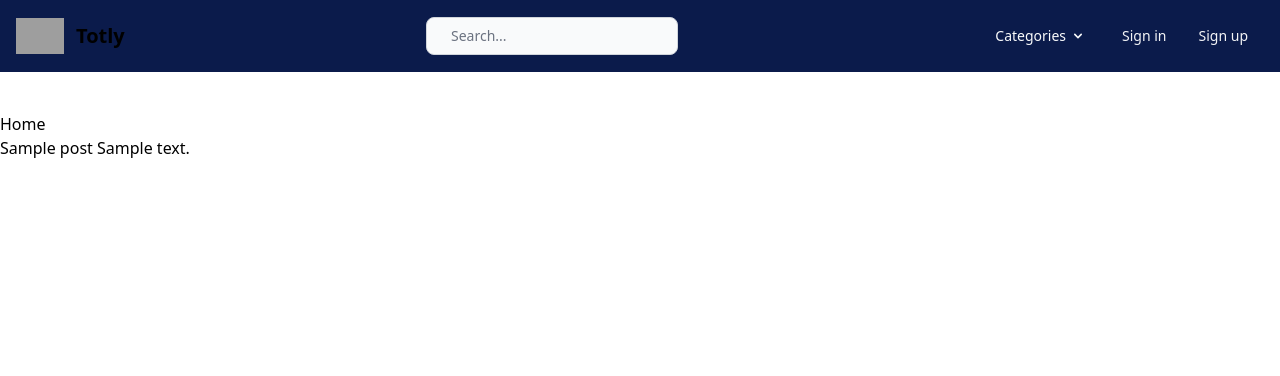
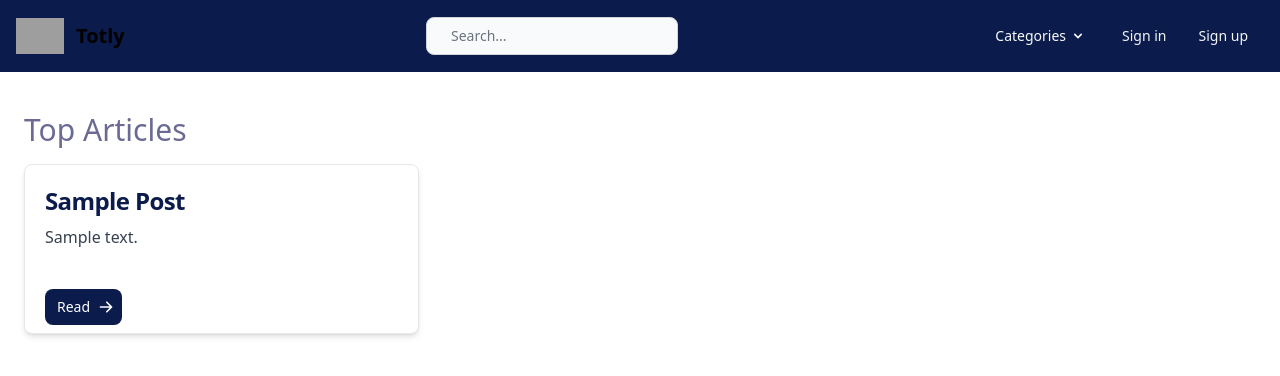
Before and after one commit to hengage/totly, a Django app: page / in a window 1280 px wide. Shown: the top 376 px of the page. Run offline with Django 4.2, Linux system fonts and the light colour scheme; tables that the repository leaves empty hold one stand-in row (values such as "Sample post"); grey boxes are pictures that could not be loaded.

Commit message:
feature: render posts on homepage

```diff
--- a/apps/posts/templates/posts/home.html
+++ b/apps/posts/templates/posts/home.html
@@ -1,16 +1,44 @@
 {% extends '_base.html' %}
-
-
 
 {% block content %}
 
-<h3>Home</h3>
 
-{% for post in post_list %}
+<main class="px-6 pb-12>
+    <div class="mt-16 md:mt-24 lg:px-14">
+        <h4 class="text-2xl md:text-3xl text-heading-color">Top Articles</h4>
 
-    {{ post.title }}
-    {{ post.description }}
-{% endfor %}
+        <div class="space-y-3 sm:space-y-0 mt-4 sm:grid sm:grid-cols-2 lg:grid-cols-3 sm:gap-8 md:gap-6"
+            tyle="border: 2px solid yellow;">
+            {% for post in post_list %}
+            <div
+                class="h56 md:w32 bg-white text-pry-font-color rounded-lg border border-gray-200 shadow-md "
+                tyle="border: 2px solid red;"
+            >
+                <div class="px-5 pt-5 pb-2 min-hfull" tyle="border: 3px dotted red;">
+                    <h5 class="mb-2 text-2xl font-bold tracking-tight text-gray900 text-primary-color"> {{ post.title.title }}</h5>
+                    <!-- </a> -->
+                    <p class="mb-3 font-normal text-gray-700">
+                        <!-- {{ post.description }} -->
+                        <!-- {{ post.content |safe |slice:":10" }}... -->
+                        {{ post.content |safe | truncatewords_html:30 }}
+                    </p>
+
+                    <a
+                        href="{% url 'post_detail' post.slug %}"
+                        class="inline-flex items-center py-2 px-3 text-sm font-medium
+                         text-center text-white bg-blue700 bg-primary-color rounded-lg hover:bg-blue-800
+                          focus:ring-4 focus:outline-none focus:ring-blue-300 mt-7
+                           "
+                        >
+                        Read
+                        <svg aria-hidden="true" class="ml-2 -mr-1 w-4 h-4" fill="currentColor" viewBox="0 0 20 20" xmlns="http://www.w3.org/2000/svg"><path fill-rule="evenodd" d="M10.293 3.293a1 1 0 011.414 0l6 6a1 1 0 010 1.414l-6 6a1 1 0 01-1.414-1.414L14.586 11H3a1 1 0 110-2h11.586l-4.293-4.293a1 1 0 010-1.414z" clip-rule="evenodd"></path></svg>
+                    </a>
+                </div>
+            </div>
+            {% endfor %}
+        </div>
+    </div>
+</main>
 
 
 {% endblock content %}
--- a/static/src/output.css
+++ b/static/src/output.css
@@ -1124,6 +1124,34 @@ input:checked + .toggle-bg {
   margin-bottom: 0.25rem;
 }
 
+.mt-16 {
+  margin-top: 4rem;
+}
+
+.mt-4 {
+  margin-top: 1rem;
+}
+
+.mb-3 {
+  margin-bottom: 0.75rem;
+}
+
+.ml-2 {
+  margin-left: 0.5rem;
+}
+
+.-mr-1 {
+  margin-right: -0.25rem;
+}
+
+.mt-5 {
+  margin-top: 1.25rem;
+}
+
+.mt-7 {
+  margin-top: 1.75rem;
+}
+
 .block {
   display: block;
 }
@@ -1524,6 +1598,11 @@ input:checked + .toggle-bg {
   padding-right: 1.25rem;
 }
 
+.px-3 {
+  padding-left: 0.75rem;
+  padding-right: 0.75rem;
+}
+
 .pr-4 {
   padding-right: 1rem;
 }
@@ -1534,6 +1613,26 @@ input:checked + .toggle-bg {
 
 .pt-2 {
   padding-top: 0.5rem;
+}
+
+.pt-5 {
+  padding-top: 1.25rem;
+}
+
+.pb-3 {
+  padding-bottom: 0.75rem;
+}
+
+.pb-0 {
+  padding-bottom: 0px;
+}
+
+.pb-2 {
+  padding-bottom: 0.5rem;
+}
+
+.pb-12 {
+  padding-bottom: 3rem;
 }
 
 .text-center {
@@ -1560,6 +1659,11 @@ input:checked + .toggle-bg {
   line-height: 1.75rem;
 }
 
+.text-2xl {
+  font-size: 1.5rem;
+  line-height: 2rem;
+}
+
 .font-semibold {
   font-weight: 600;
 }
@@ -1572,12 +1676,20 @@ input:checked + .toggle-bg {
   font-weight: 400;
 }
 
+.font-bold {
+  font-weight: 700;
+}
+
 .leading-6 {
   line-height: 1.5rem;
 }
 
 .leading-9 {
   line-height: 2.25rem;
+}
+
+.tracking-tight {
+  letter-spacing: -0.025em;
 }
 
 .text-gray-50 {
@@ -1613,6 +1725,25 @@ input:checked + .toggle-bg {
 .text-blue-600 {
   --tw-text-opacity: 1;
   color: rgb(28 100 242 / var(--tw-text-opacity));
+}
+
+.text-heading-color {
+  --tw-text-opacity: 1;
+  color: rgb(107 106 148 / var(--tw-text-opacity));
+}
+
+.text-white\/90 {
+  color: rgb(255 255 255 / 0.9);
+}
+
+.text-pry-font-color {
+  --tw-text-opacity: 1;
+  color: rgb(148 136 148 / var(--tw-text-opacity));
+}
+
+.text-primary-color {
+  --tw-text-opacity: 1;
+  color: rgb(11 27 75 / var(--tw-text-opacity));
 }
 
 .opacity-0 {
@@ -1632,6 +1763,12 @@ input:checked + .toggle-bg {
 .shadow-lg {
   --tw-shadow: 0 10px 15px -3px rgb(0 0 0 / 0.1), 0 4px 6px -4px rgb(0 0 0 / 0.1);
   --tw-shadow-colored: 0 10px 15px -3px var(--tw-shadow-color), 0 4px 6px -4px var(--tw-shadow-color);
+  box-shadow: var(--tw-ring-offset-shadow, 0 0 #0000), var(--tw-ring-shadow, 0 0 #0000), var(--tw-shadow);
+}
+
+.shadow-md {
+  --tw-shadow: 0 4px 6px -1px rgb(0 0 0 / 0.1), 0 2px 4px -2px rgb(0 0 0 / 0.1);
+  --tw-shadow-colored: 0 4px 6px -1px var(--tw-shadow-color), 0 2px 4px -2px var(--tw-shadow-color);
   box-shadow: var(--tw-ring-offset-shadow, 0 0 #0000), var(--tw-ring-shadow, 0 0 #0000), var(--tw-shadow);
 }
 
@@ -1878,8 +2015,26 @@ input:checked + .toggle-bg {
 }
 
 @media (min-width: 640px) {
+  .sm\:grid {
+    display: grid;
+  }
+
   .sm\:h-9 {
     height: 2.25rem;
+  }
+
+  .sm\:grid-cols-2 {
+    grid-template-columns: repeat(2, minmax(0, 1fr));
+  }
+
+  .sm\:gap-8 {
+    gap: 2rem;
+  }
+
+  .sm\:space-y-0 > :not([hidden]) ~ :not([hidden]) {
+    --tw-space-y-reverse: 0;
+    margin-top: calc(0px * calc(1 - var(--tw-space-y-reverse)));
+    margin-bottom: calc(0px * var(--tw-space-y-reverse));
   }
 
   .sm\:px-4 {
@@ -1928,6 +2087,10 @@ input:checked + .toggle-bg {
 
   .md\:flex-row {
     flex-direction: row;
+  }
+
+  .md\:gap-6 {
+    gap: 1.5rem;
   }
 
   .md\:space-y-0 > :not([hidden]) ~ :not([hidden]) {
@@ -1968,6 +2131,11 @@ input:checked + .toggle-bg {
     line-height: 1.25rem;
   }
 
+  .md\:text-3xl {
+    font-size: 1.875rem;
+    line-height: 2.25rem;
+  }
+
   .md\:font-medium {
     font-weight: 500;
   }
@@ -2005,3 +2173,14 @@ input:checked + .toggle-bg {
     color: rgb(255 255 255 / var(--tw-text-opacity));
   }
 }
+
+@media (min-width: 1024px) {
+  .lg\:grid-cols-3 {
+    grid-template-columns: repeat(3, minmax(0, 1fr));
+  }
+
+  .lg\:px-14 {
+    padding-left: 3.5rem;
+    padding-right: 3.5rem;
+  }
+}
```
Also changed, not shown: other parts of static/src/output.css (+50 -0 lines).
